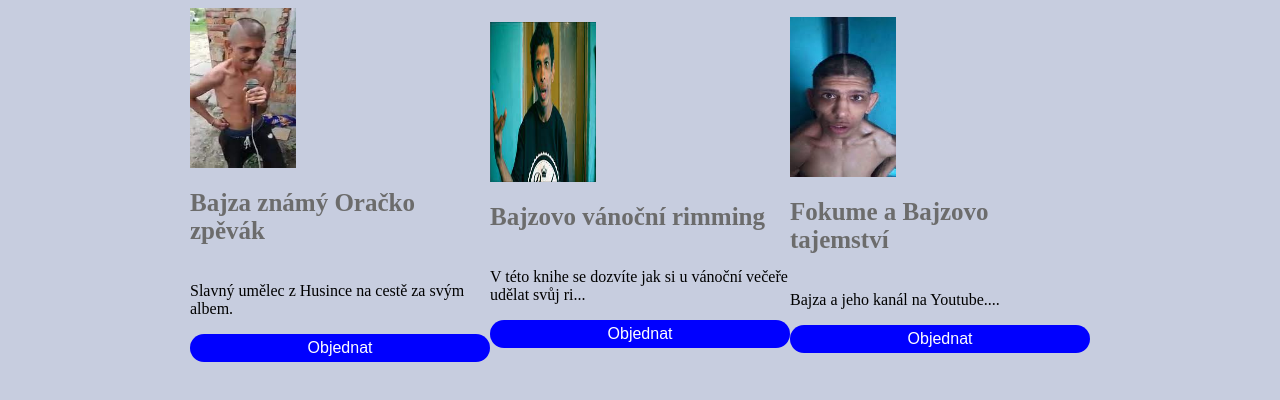
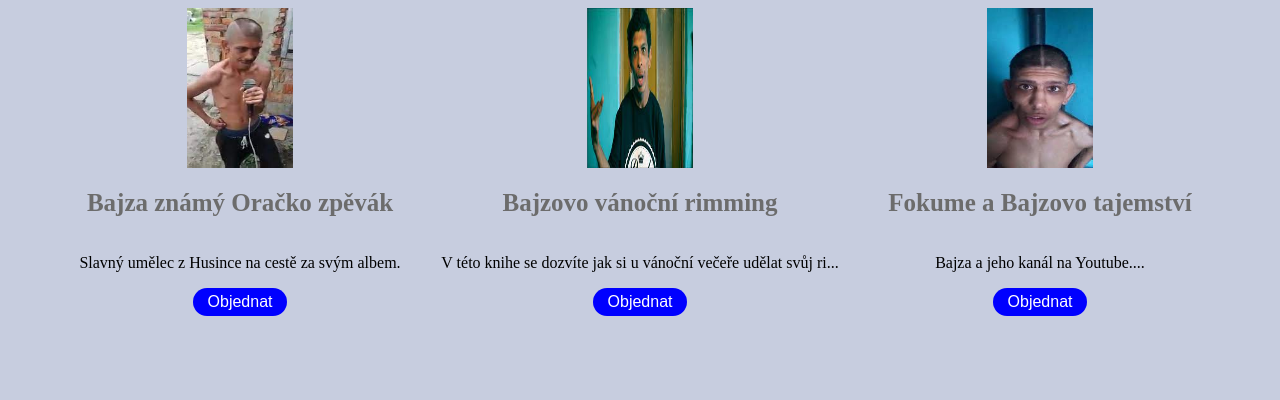
Before and after one commit to tvasa/my-app, a JavaScript app: page / in a window 1280 px wide. Shown: the top 400 px of the page. Built offline with nearby package versions, Linux system fonts and the light colour scheme.

Commit message:
last edit

```diff
--- a/src/components/Book.css
+++ b/src/components/Book.css
@@ -2,17 +2,16 @@
     display: flex;
     flex-direction: column;
     justify-content: center;
+    align-items: center;
     flex-wrap: wrap;
-    width: 300px;
-
+    width: 400px;
 }
   img {
     width: 106px;
     height: 160px;
 }
-
-
 .main-heading {
     font-size: 25px;
     color: #6c6c6c;
+
 }
```
